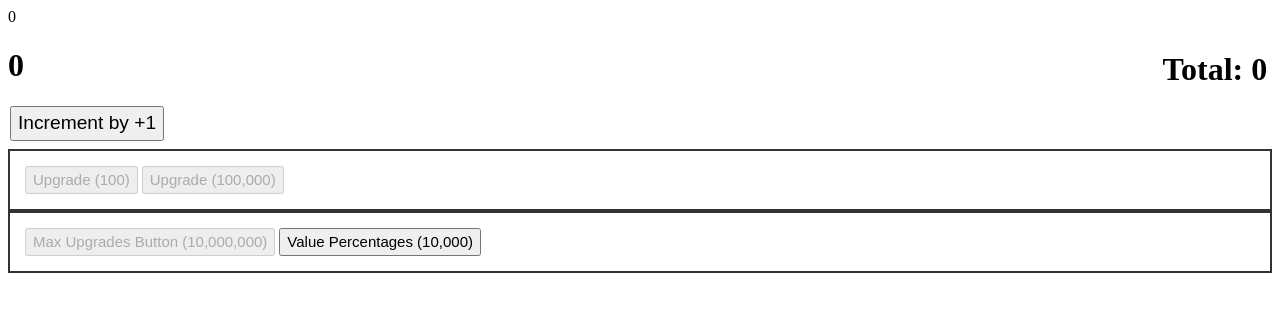
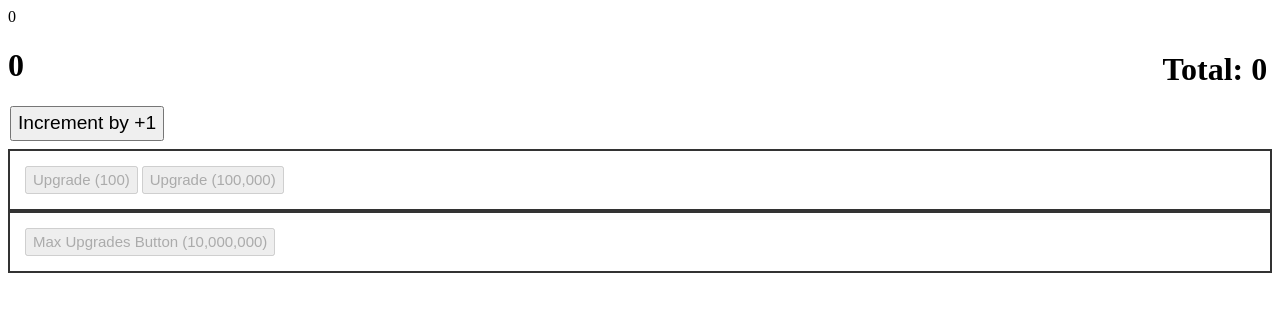
Before and after one commit to TheCarrotCutter/Number-Incrementator, a Flask app: page / in a window 1280 px wide. Shown: the top 312 px of the page. Run offline with Flask 2, Linux system fonts and the light colour scheme.

Commit message:
Update index.html

```diff
--- a/api/templates/index.html
+++ b/api/templates/index.html
@@ -28,8 +28,6 @@
         <!-- Max Upgrade buy button -->
         <button id="max_upgrade_buy" type="button" class="max_upgrade_buy" onclick="buy('max_upgrade')">Max Upgrades Button (10,000,000)</button>
 
-        <!-- Other upgrade button (percentages) -->
-        <button id="percentages_buy" type="button" class="percentages_buy" onclick="buy('percentages')">Value Percentages (10,000)</button>
     </div>
 
     <script src="{{ url_for('static', filename='script.js') }}"></script>
```
